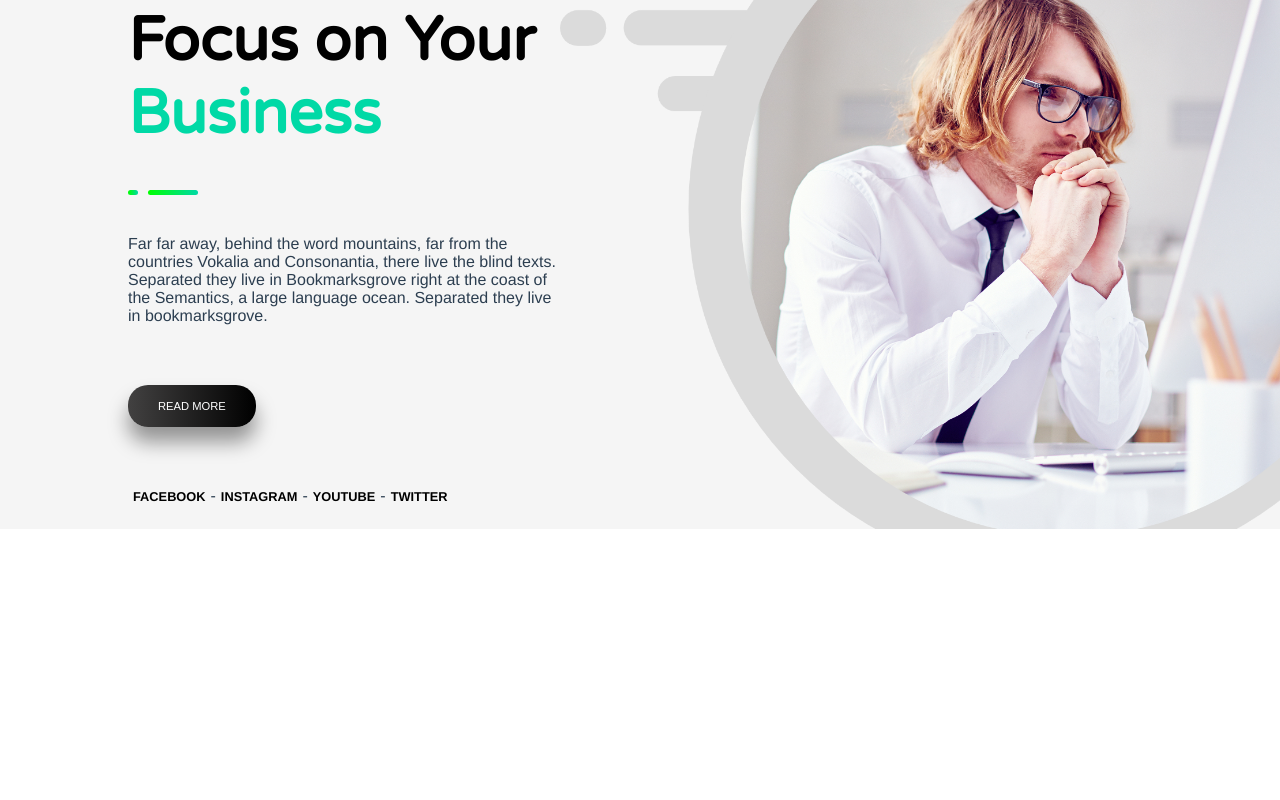
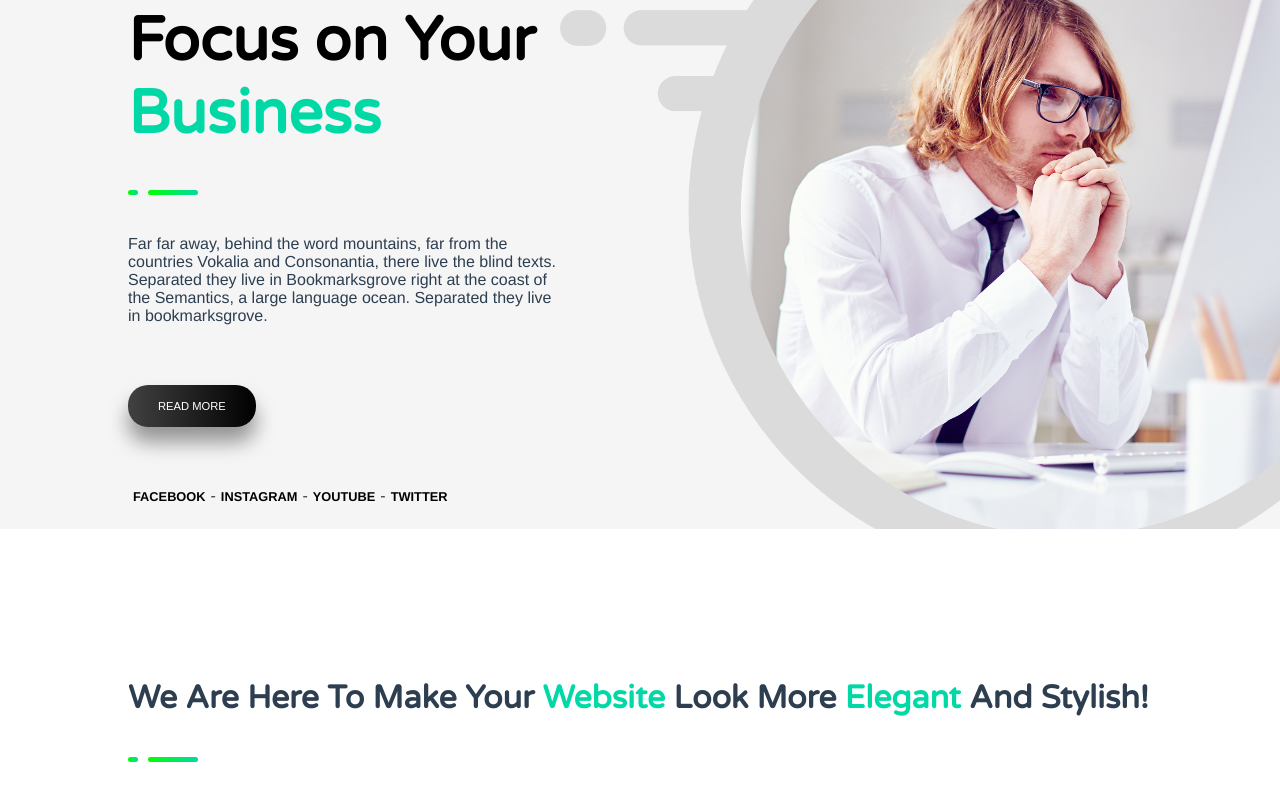
Before and after one commit to mecarm/proj-html-vuejs, a Vue app: page / in a window 1280 px wide. Shown: the part 234-1034 px from the top of the page. Before the commit the page ends 800 px from the top, so only its background shows below. Built offline with nearby package versions, Linux system fonts and the light colour scheme.

Commit message:
Creo struttura iniziale sezione

```diff
--- a/src/components/FirstSection.vue
+++ b/src/components/FirstSection.vue
@@ -1,6 +1,15 @@
 <template>
   <section>
+    <div>
+        <h1>We Are Here To Make Your <span>Website</span> Look More <span>Elegant</span> And Stylish!</h1>
+        <div class="line">
+            <div></div>
+            <div></div>
+        </div>
+    </div>
+    <div class="card-container">
 
+    </div>
   </section>
 </template>
 
@@ -11,5 +20,40 @@ export default {
 </script>
 
 <style lang="scss" scoped>
+@import '../style/style.scss';
+@import url('https://fonts.googleapis.com/css2?family=Ubuntu&family=Varela+Round&display=swap');
 
+section{
+    @include center;
+    @include flex($justify: Between_Center);
+    padding: 150px 0;
+
+    .card-container{
+        flex-grow: 1;
+    }
+}
+
+h1{
+    font-family: 'Varela Round', sans-serif;
+    font-size: 2.0rem;
+
+    span{
+        color: $primary-brand-color;
+    }
+}
+    .line {
+        @include flex('flex');
+        margin: 40px 0;
+
+        div {
+
+            &:first-child {
+                @include line($line: 'small')
+            }
+
+            &:last-child {
+                @include line($line: 'big')
+            }
+        }
+    }
 </style>
--- a/src/components/JumboTron.vue
+++ b/src/components/JumboTron.vue
@@ -78,9 +78,6 @@ section {
         margin: 40px 0;
 
         div {
-            display: inline-block;
-            background: $primary-brand-gradient;
-            border-radius: 10px;
 
             &:first-child {
                 @include line($line: 'small')
```
